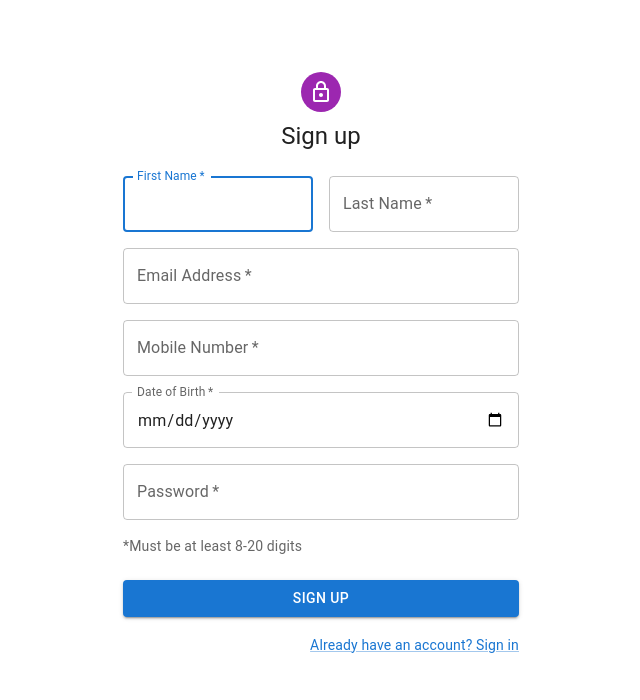
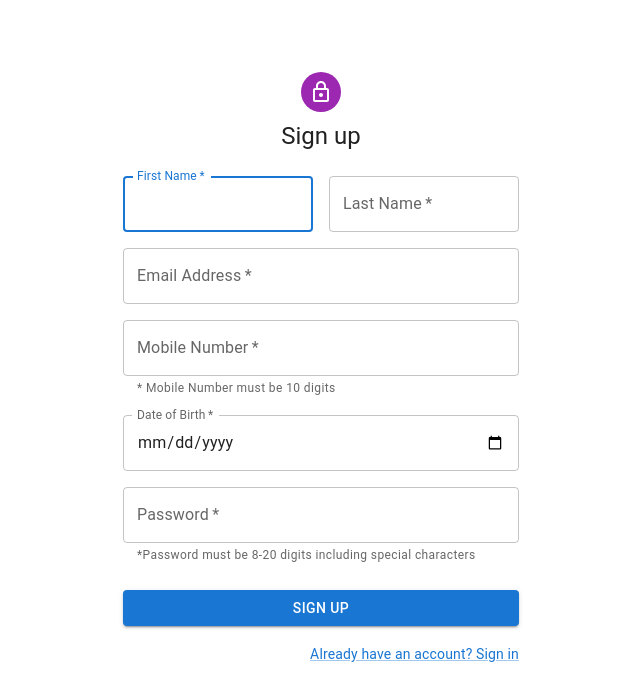
Before and after one commit to katariyakhushi/attendence-tracker, a React (Create React App) app: page /signup in a window 1280 px wide. Shown: the top 700 px of the page, without its empty margins (319-959 px from the left). Built offline with nearby package versions, Linux system fonts and the light colour scheme.

Commit message:
toastify added

```diff
--- a/package.json
+++ b/package.json
@@ -18,7 +18,8 @@
     "react-bootstrap": "^2.9.1",
     "react-dom": "^18.2.0",
     "react-router-dom": "^6.20.1",
-    "react-scripts": "5.0.1"
+    "react-scripts": "5.0.1",
+    "react-toastify": "^9.1.3"
   },
   "scripts": {
     "start": "react-scripts start",
--- a/src/Components/Signin.js
+++ b/src/Components/Signin.js
@@ -16,11 +16,15 @@ import IconButton from '@mui/material/IconButton';
 import InputAdornment from '@mui/material/InputAdornment';
 import Visibility from '@mui/icons-material/Visibility';
 import VisibilityOff from '@mui/icons-material/VisibilityOff';
+import {toast, ToastContainer} from "react-toastify";
+import 'react-toastify/dist/ReactToastify.css';
+import {useNavigate} from "react-router-dom";
 
 const defaultTheme = createTheme();
 
 export default function SignIn() {
   const [showPassword, setShowPassword] = React.useState(false);
+  const navigate = useNavigate()
 
   const handleSubmit = (event) => {
     event.preventDefault();
@@ -29,6 +33,25 @@ export default function SignIn() {
       Mobilenumber: data.get('Mobilenumber'),
       password: data.get('password'),
     });
+
+    //Check if mobile number and password match from localstorage
+    const number = data.get('Mobilenumber');
+    const password = data.get('password');
+
+    let actualPassword = localStorage.getItem(number)
+    console.log("actualPassword", actualPassword)
+    actualPassword = actualPassword ? JSON.parse(actualPassword).password : ""
+
+    if( actualPassword === password) {
+      toast.success("Login Successful")
+
+      setTimeout(() => {
+        navigate('/')
+      }, 3000)
+
+    } else {
+      toast.error("Login Failed, Please try again")
+    }
   };
 
   const handleTogglePasswordVisibility = () => {
@@ -37,6 +60,7 @@ export default function SignIn() {
 
   return (
     <ThemeProvider theme={defaultTheme}>
+      <ToastContainer/>
       <Container component="main" maxWidth="xs">
         <CssBaseline />
         <Box
@@ -53,7 +77,7 @@ export default function SignIn() {
           <Typography component="h1" variant="h5">
             Sign in
           </Typography>
-          <Box component="form" onSubmit={handleSubmit} noValidate sx={{ mt: 1 }}>
+          <Box component="form" onSubmit={handleSubmit} sx={{ mt: 1 }}>
             <TextField
               margin="normal"
               required
@@ -62,6 +86,7 @@ export default function SignIn() {
               label="Mobile number"
               name="Mobilenumber"
               autoComplete="Mobile number"
+              type="number"
             />
             <Grid item xs={12}>
               <Typography variant="body2" color="textSecondary">
--- a/src/Components/Signup.js
+++ b/src/Components/Signup.js
@@ -3,35 +3,95 @@ import Avatar from '@mui/material/Avatar';
 import Button from '@mui/material/Button';
 import CssBaseline from '@mui/material/CssBaseline';
 import TextField from '@mui/material/TextField';
-import FormControlLabel from '@mui/material/FormControlLabel';
-import Checkbox from '@mui/material/Checkbox';
 import Link from '@mui/material/Link';
 import Grid from '@mui/material/Grid';
 import Box from '@mui/material/Box';
 import LockOutlinedIcon from '@mui/icons-material/LockOutlined';
 import Typography from '@mui/material/Typography';
 import Container from '@mui/material/Container';
-import { createTheme, ThemeProvider } from '@mui/material/styles';
+import {createTheme, ThemeProvider} from '@mui/material/styles';
+import {useNavigate} from "react-router-dom";
+import {toast, ToastContainer} from "react-toastify";
+import 'react-toastify/dist/ReactToastify.css';
 
 
 const defaultTheme = createTheme();
 
+function checkPassword(password) {
+    const specialCharacters = "!@#$%^&*()-=_+[]{}|;:'\",.<>/?";
+    if (password.length < 8 || password.length > 20) {
+        return false;
+    }
+    for (let i = 0; i < password.length; i++) {
+        if (specialCharacters.includes(password[i])) {
+            return true;
+        }
+    }
+    return false;
+}
+
+function checkMobileNumber(number) {
+    if (number.length !== 10) {
+        return false;
+    }
+    return true;
+}
+
 export default function SignUp() {
+
+    const [passwordError, setPasswordError] = React.useState(false);
+    const [mobileError, setMobileError] = React.useState(false);
+    const navigate = useNavigate()
+
     const handleSubmit = (event) => {
         event.preventDefault();
         const data = new FormData(event.currentTarget);
-    console.log({
+
+        //Check if mobile number is 10 digits
+        const number = data.get('Number');
+        if (!checkMobileNumber(number)) {
+            setMobileError(true);
+            return;
+        } else {
+            setMobileError(false);
+        }
+
+        //Check if password is 8-20 digits including special characters
+        const password = data.get('password');
+        if (!checkPassword(password)) {
+            setPasswordError(true);
+            return;
+        } else {
+            setPasswordError(false);
+        }
+
+        //Check if Number is already present in local storage with data.get('Number')
+        if (localStorage.getItem(Number)) {
+            toast.error('Oops! Already registered, please login');
+            return;
+        }
+
+        //Store data in local storage
+        localStorage.setItem(data.get('Number'), JSON.stringify({
             email: data.get('email'),
             password: data.get('password'),
             Number: data.get('Number'),
             DOB: data.get('DOB'),
-    });
+        }));
+
+        //Redirect to login page
+        toast.success('Singup Successful! Please login...');
+
+        setTimeout(() => {
+            navigate('/signin')
+        }, 3000);
     };
 
     return (
         <ThemeProvider theme={defaultTheme}>
+            <ToastContainer/>
             <Container component="main" maxWidth="xs">
-        <CssBaseline />
+                <CssBaseline/>
                 <Box
                     sx={{
                         marginTop: 8,
@@ -40,13 +100,13 @@ export default function SignUp() {
                         alignItems: 'center',
                     }}
                 >
-          <Avatar sx={{ m: 1, bgcolor: 'secondary.main' }}>
-            <LockOutlinedIcon />
+                    <Avatar sx={{m: 1, bgcolor: 'secondary.main'}}>
+                        <LockOutlinedIcon/>
                     </Avatar>
                     <Typography component="h1" variant="h5">
                         Sign up
                     </Typography>
-          <Box component="form" noValidate onSubmit={handleSubmit} sx={{ mt: 3 }}>
+                    <Box component="form" onSubmit={handleSubmit} sx={{mt: 3}}>
                         <Grid container spacing={2}>
                             <Grid item xs={12} sm={6}>
                                 <TextField
@@ -87,6 +147,9 @@ export default function SignUp() {
                                     label="Mobile Number"
                                     name="Number"
                                     autoComplete="Number"
+                                    type={"number"}
+                                    error={mobileError}
+                                    helperText="* Mobile Number must be 10 digits"
                                 />
                             </Grid>
                             <Grid item xs={12}>
@@ -112,21 +175,16 @@ export default function SignUp() {
                                     type="password"
                                     id="password"
                                     autoComplete="new-password"
-
+                                    error={passwordError}
+                                    helperText="*Password must be 8-20 digits including special characters"
                                 />
                             </Grid>
-              <Grid item xs={12}>
-                <Typography variant="body2" color="textSecondary">
-                  *Must be at least 8-20 digits
-                </Typography>
-              </Grid>
-
                         </Grid>
                         <Button
                             type="submit"
                             fullWidth
                             variant="contained"
-              sx={{ mt: 3, mb: 2 }}
+                            sx={{mt: 3, mb: 2}}
                         >
                             Sign Up
                         </Button>
@@ -139,7 +197,6 @@ export default function SignUp() {
                         </Grid>
                     </Box>
                 </Box>
-
             </Container>
         </ThemeProvider>
     );
```
Lines whose indentation alone changed are shown as unchanged.
